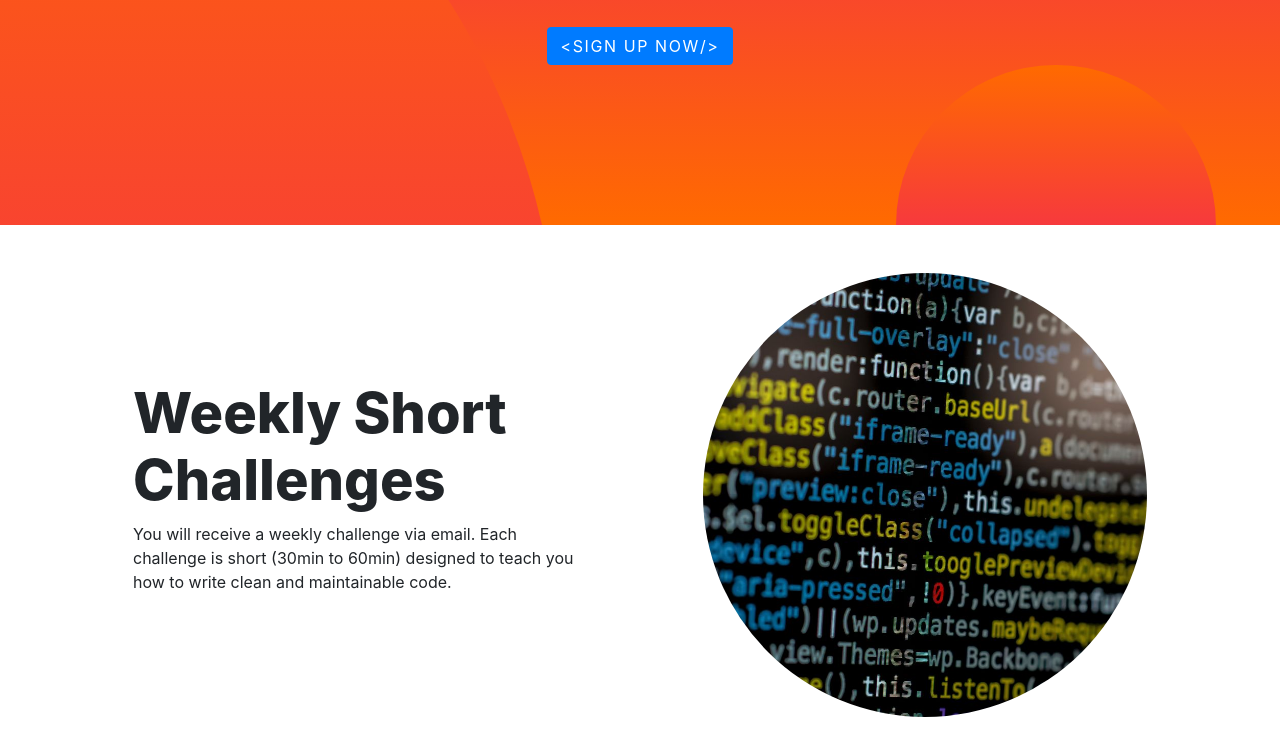
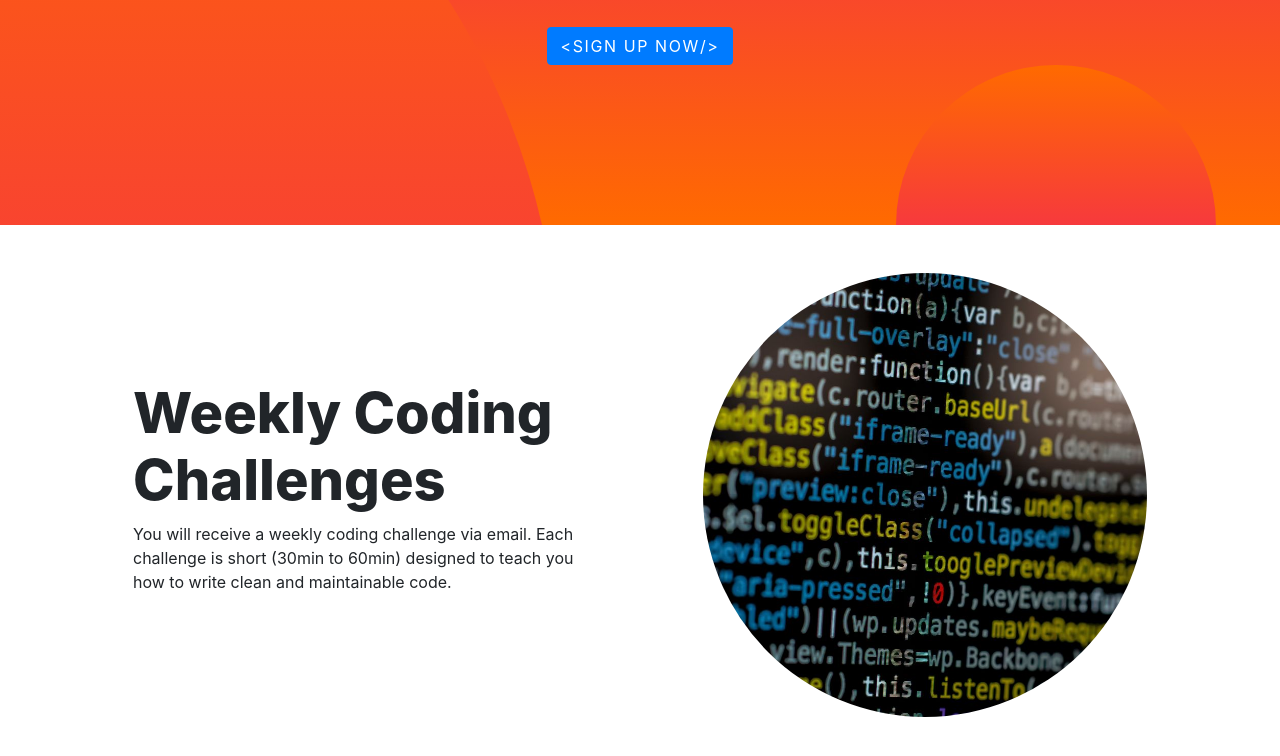
Before and after one commit to edgar971/clean-code-katas-landing-page, a website built with Parcel: page src/index.html in a window 1280 px wide. Shown: the part 428-1184 px from the top of the page. Built offline with nearby package versions, Linux system fonts and the light colour scheme.

Commit message:
Update content

```diff
--- a/src/index.html
+++ b/src/index.html
@@ -58,9 +58,9 @@
         </div>
         <div class="col-lg-6 order-lg-1">
           <div class="p-5">
-            <h2 class="display-4">Weekly Short Challenges</h2>
+            <h2 class="display-4">Weekly Coding Challenges</h2>
             <p>
-              You will receive a weekly challenge via email. Each challenge is short (30min to 60min) designed to teach you how to write
+              You will receive a weekly coding challenge via email. Each challenge is short (30min to 60min) designed to teach you how to write
               clean and maintainable code.
             </p>
           </div>
```
